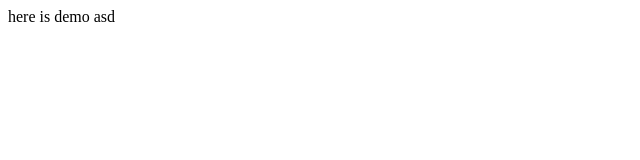
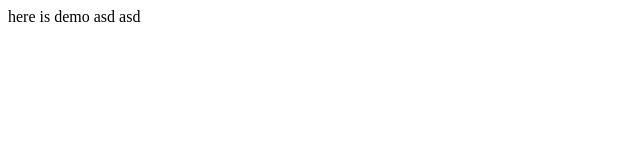
Before and after one commit to raghava116/demo, a plain HTML site: page index.html in a window 1280 px wide. Shown: the full height of the page, 0-640 px from the left. Drawn offline with Linux system fonts and the light colour scheme.

Commit message:
new changes

```diff
--- a/index.html
+++ b/index.html
@@ -4,7 +4,8 @@
 	<title>Demo</title>
 </head>
 <body>
-	here is demo asd
+	here is demo asd asd
+
 
 </body>
 </html>
```
